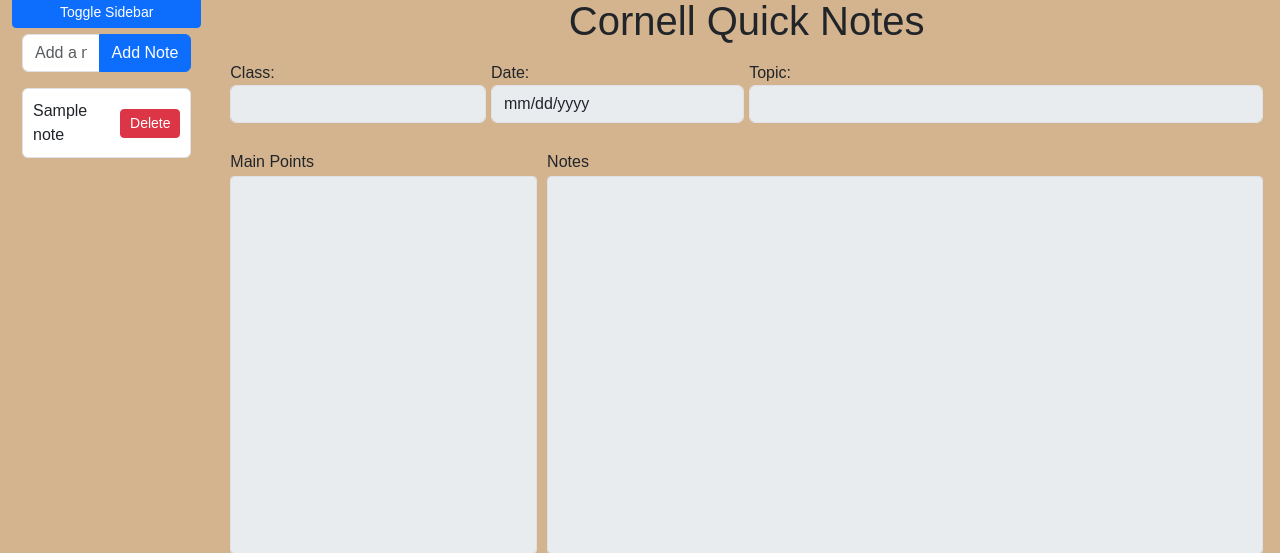
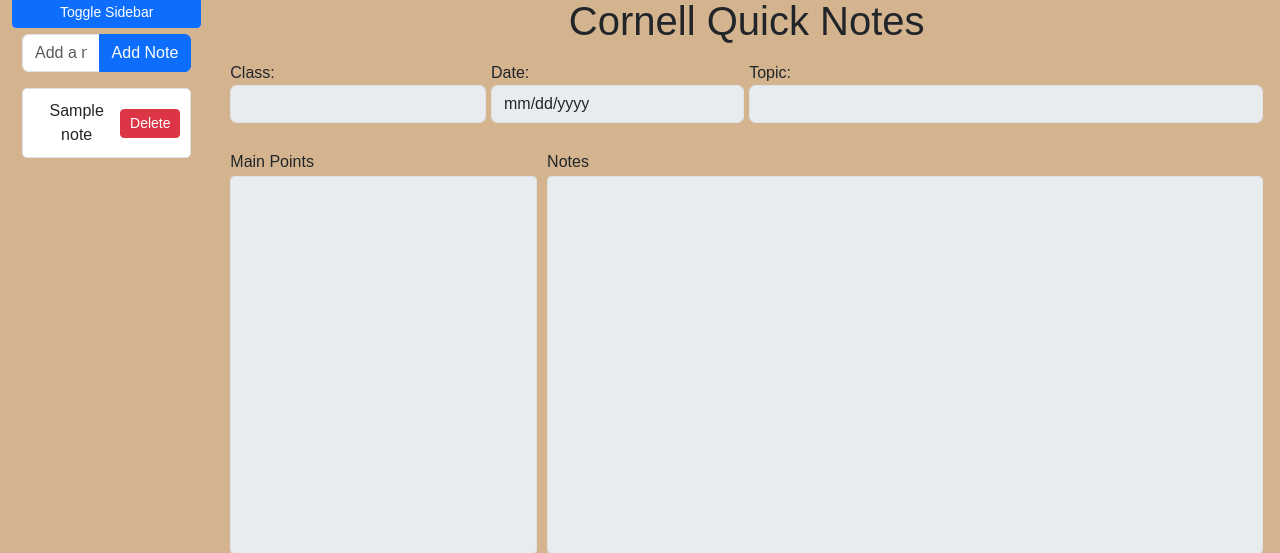
Before and after one commit to michealcoleyoung/cornell-quick-notes, a Flask app: page / in a window 1280 px wide. Shown: the part 13-566 px from the top of the page. Run offline with Flask 3, Linux system fonts and the light colour scheme; tables that the repository leaves empty hold one stand-in row (values such as "Sample post").

Commit message:
Removed button tag and fixed border radius for list-group-item

```diff
--- a/static/css/style.css
+++ b/static/css/style.css
@@ -197,6 +197,7 @@
     padding: 10px;
     margin-bottom: 8px;
     word-break: break-word;
+    border-radius: 5px !important;
 }
 
 .list-group-item:last-child {
--- a/templates/index.html
+++ b/templates/index.html
@@ -29,7 +29,7 @@
               <!-- Existing notes will be populated here -->
                {% for note in notes %}
                <li class="list-group-item d-flex justify-content-between align-items-center" data-note-id="{{ note.id }}">
-                <button class="btn-primary">{{ note.title }}</button>
+                {{ note.title }}
                 <button class="btn btn-danger btn-sm" onclick="deleteNote(this)">Delete</button>
                </li>
                {% endfor %}
```
